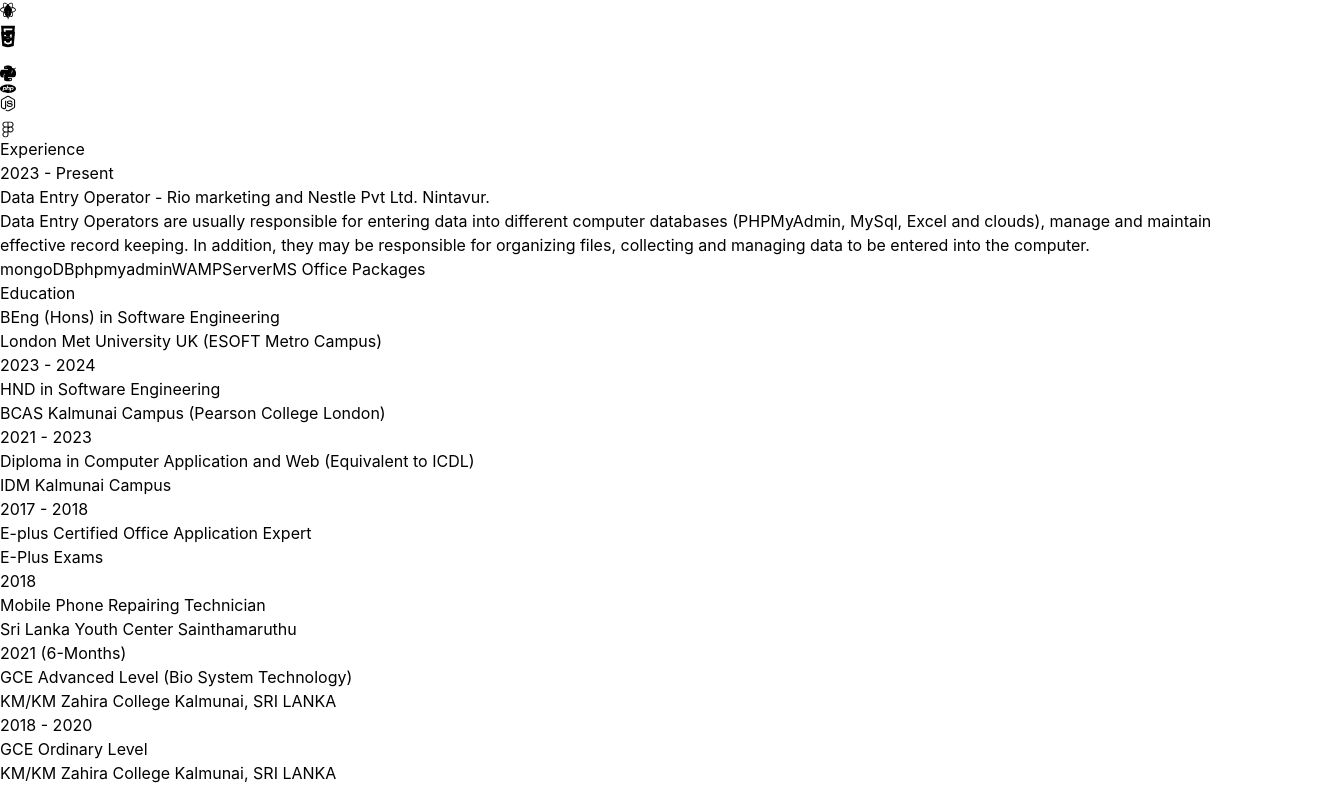
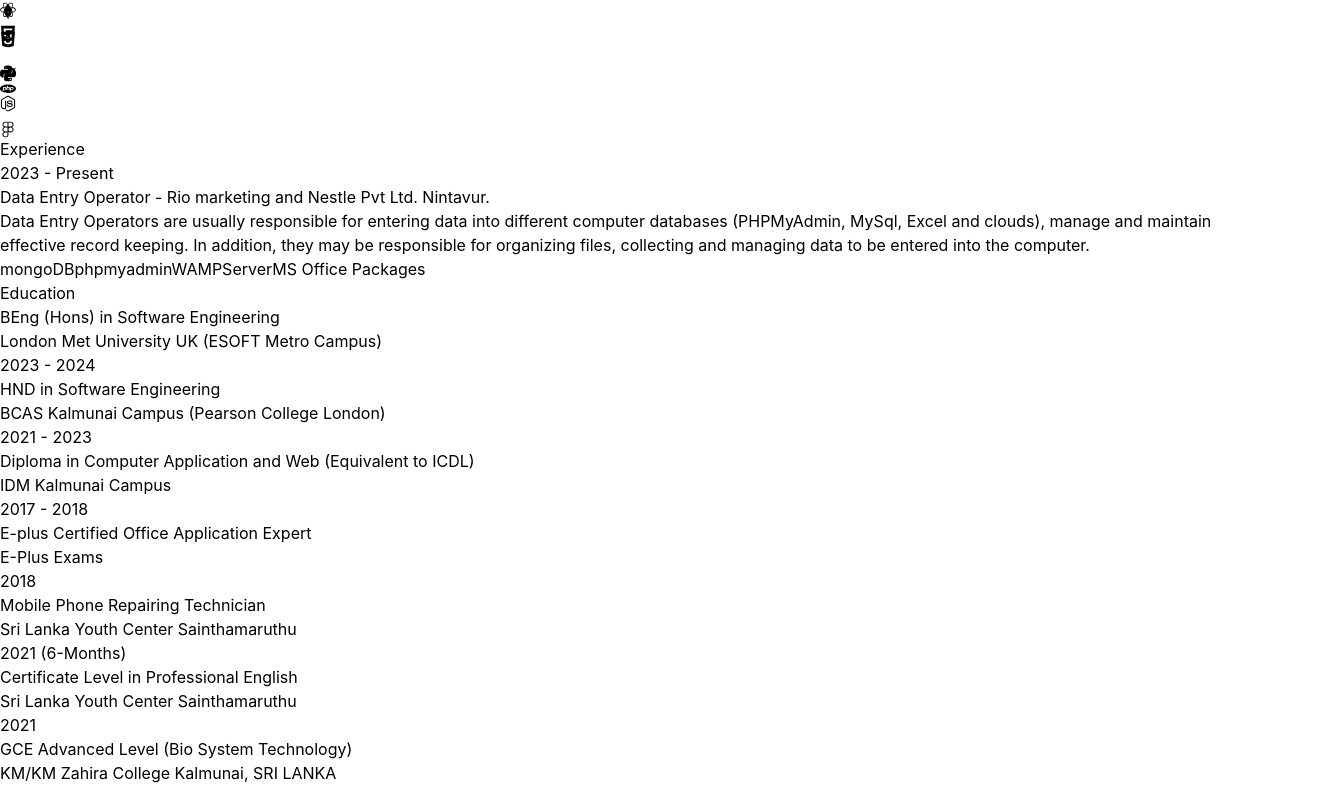
Before and after one commit to Arsathkhan12/React-my-Portfolio, a React (Vite) app: page / in a window 1280 px wide. Shown: the part 1998-2787 px from the top of the page, 1344 px wide, since content can reach past the window. Built offline with nearby package versions, Linux system fonts and the light colour scheme.

Commit message:
modified Education

```diff
--- a/src/components/Education .jsx
+++ b/src/components/Education .jsx
@@ -74,6 +74,17 @@
                     transition={{ duration: 0.5, delay: 0.2 }}
                     className="text-center"
                 >
+                    <h3 className="text-xl font-semibold">Certificate Level in Professional English</h3>
+                    <p className="text-white-200">Sri Lanka Youth Center Sainthamaruthu</p>
+                    <p className="text-gray-400">2021</p>
+                </motion.div>
+
+                <motion.div
+                    whileInView={{ y: 0, opacity: 1 }}
+                    initial={{ y: 100, opacity: 0 }}
+                    transition={{ duration: 0.5, delay: 0.2 }}
+                    className="text-center"
+                >
                     <h3 className="text-xl font-semibold">GCE Advanced Level (Bio System Technology)</h3>
                     <p className="text-white-200">KM/KM Zahira College Kalmunai, SRI LANKA</p>
                     <p className="text-gray-400">2018 - 2020</p>
```
